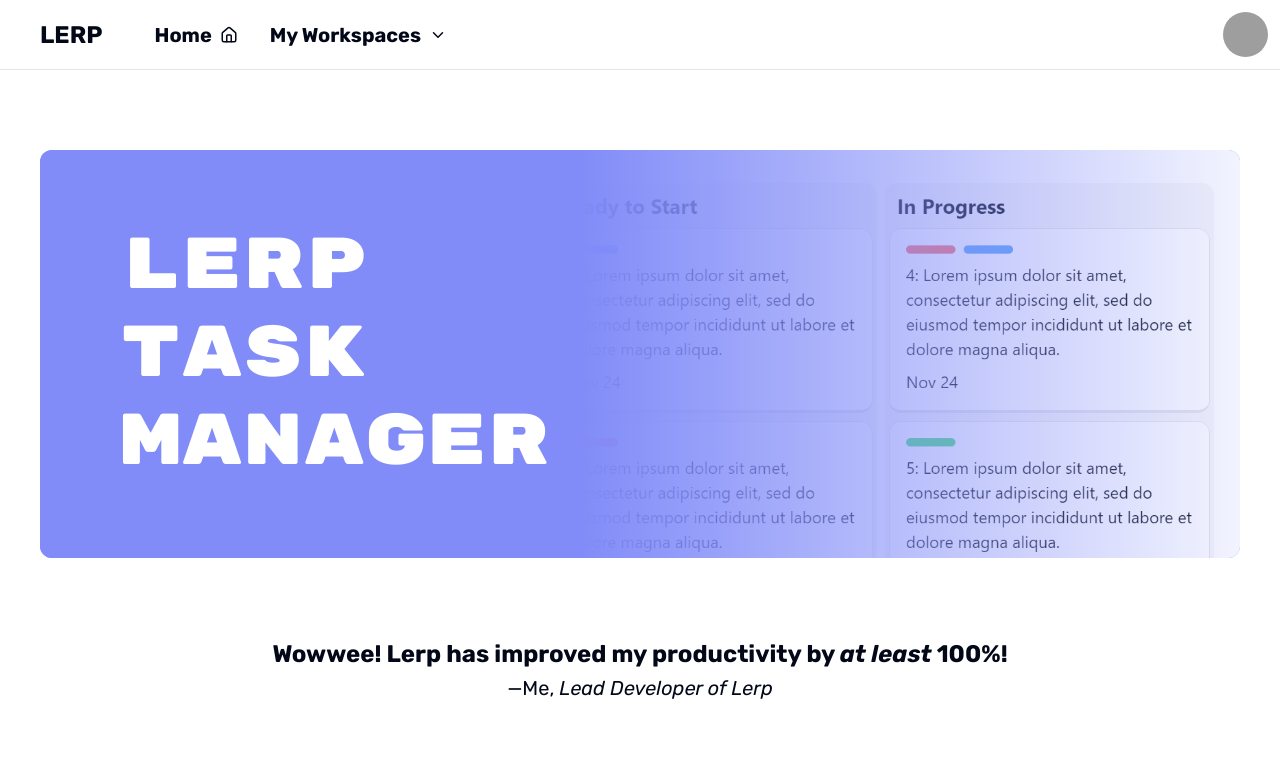
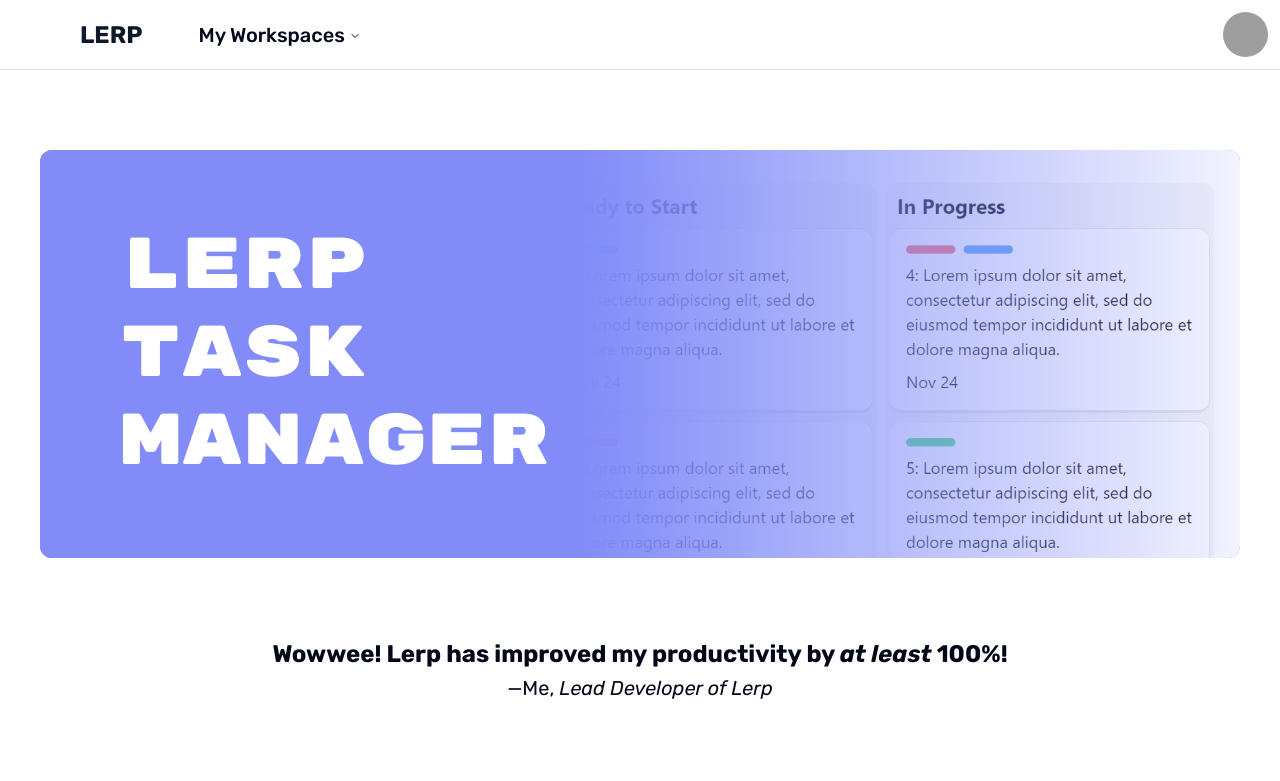
Before and after one commit to Corned/lerp, a React (Vite) app in the folder client/: page / in a window 1280 px wide. Shown: the top 781 px of the page. Built offline with nearby package versions, Linux system fonts and the light colour scheme; grey boxes are pictures that could not be loaded.

Commit message:
using shadcn components in nav

```diff
--- a/client/src/App.tsx
+++ b/client/src/App.tsx
@@ -2,23 +2,34 @@ import { ChevronDown, Home } from "lucide-react"
 import { Outlet } from "react-router-dom"
 
 import ProfilePicture from "@/components/ProfilePicture"
+import { Button } from "./components/ui/button"
+import { NavigationMenu, NavigationMenuContent, NavigationMenuItem, NavigationMenuList, NavigationMenuTrigger } from "./components/ui/navigation-menu"
 
 const App = () => {
   return (
     <div className="App grid h-full grid-rows-[70px_1fr]">
       <nav className="flex flex-row items-center justify-between border-b py-3 pl-10 pr-3">
-        <h1 className="text-2xl font-bold">LERP</h1>
+        <Button variant="link" className="text-2xl font-bold px-10">
+          LERP
+        </Button>
 
-        <div className="ml-10 mr-auto flex flex-row gap-2">
-          <button className="flex flex-row items-center justify-center gap-2 rounded-md px-3 py-2 text-xl font-bold hover:bg-black/10 ">
-            <span>Home</span>
-            <Home size={18} />
-          </button>
-          <button className="flex flex-row items-center justify-center gap-2 rounded-md px-3 py-2 text-xl font-bold hover:bg-black/10 ">
-            <span>My Workspaces</span>
-            <ChevronDown size={18} />
-          </button>
-        </div>
+        <NavigationMenu className="mr-auto">
+          <NavigationMenuList>
+            <NavigationMenuItem>
+              <NavigationMenuTrigger className="text-xl">My Workspaces</NavigationMenuTrigger>
+              <NavigationMenuContent>
+                <div className="p-5 flex flex-col gap-4">
+                  <div className="">
+                    <p className="text">Lerp Development</p>
+                  </div>
+                  <div className="">
+                    <p className="text">Another Workspace</p>
+                  </div>
+                </div>
+              </NavigationMenuContent>
+            </NavigationMenuItem>
+          </NavigationMenuList>
+        </NavigationMenu>
 
         <ProfilePicture />
       </nav>
```
